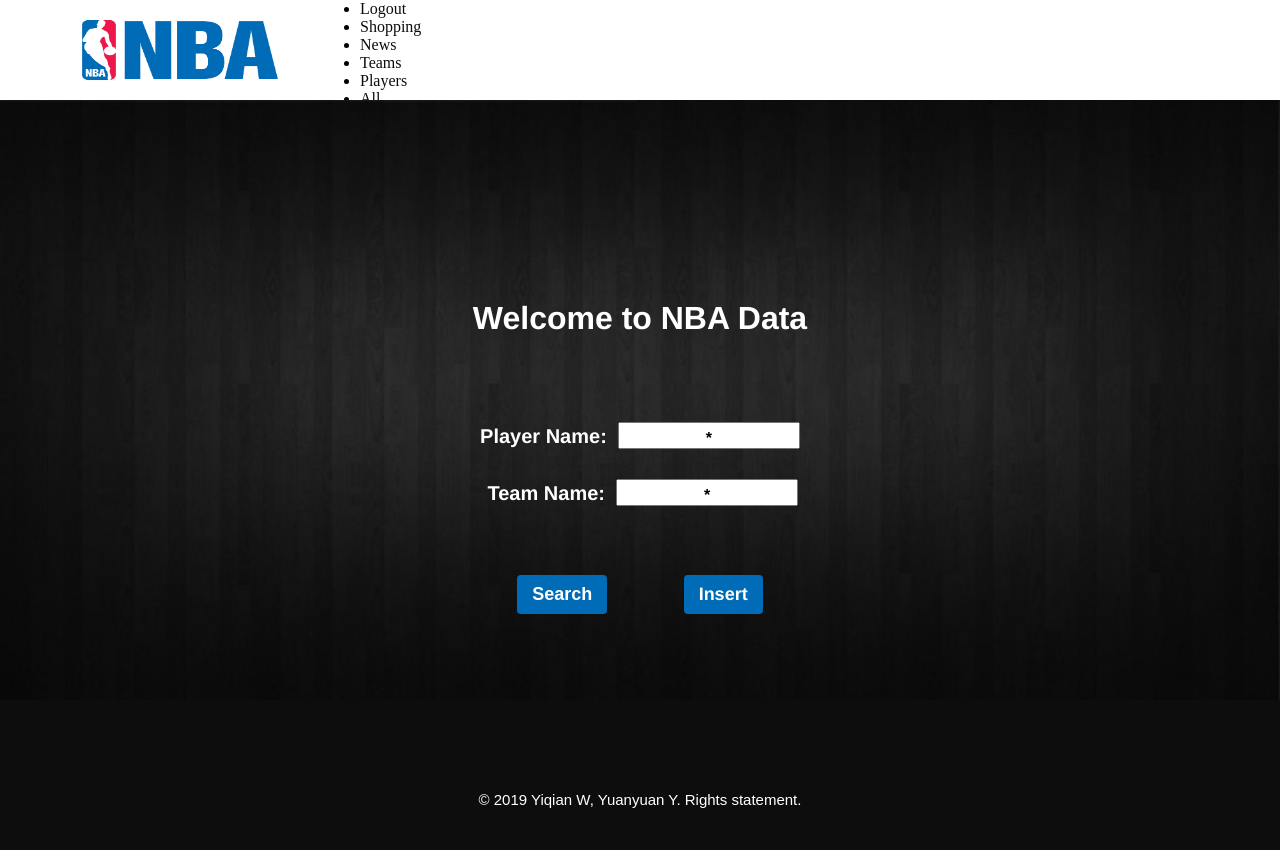
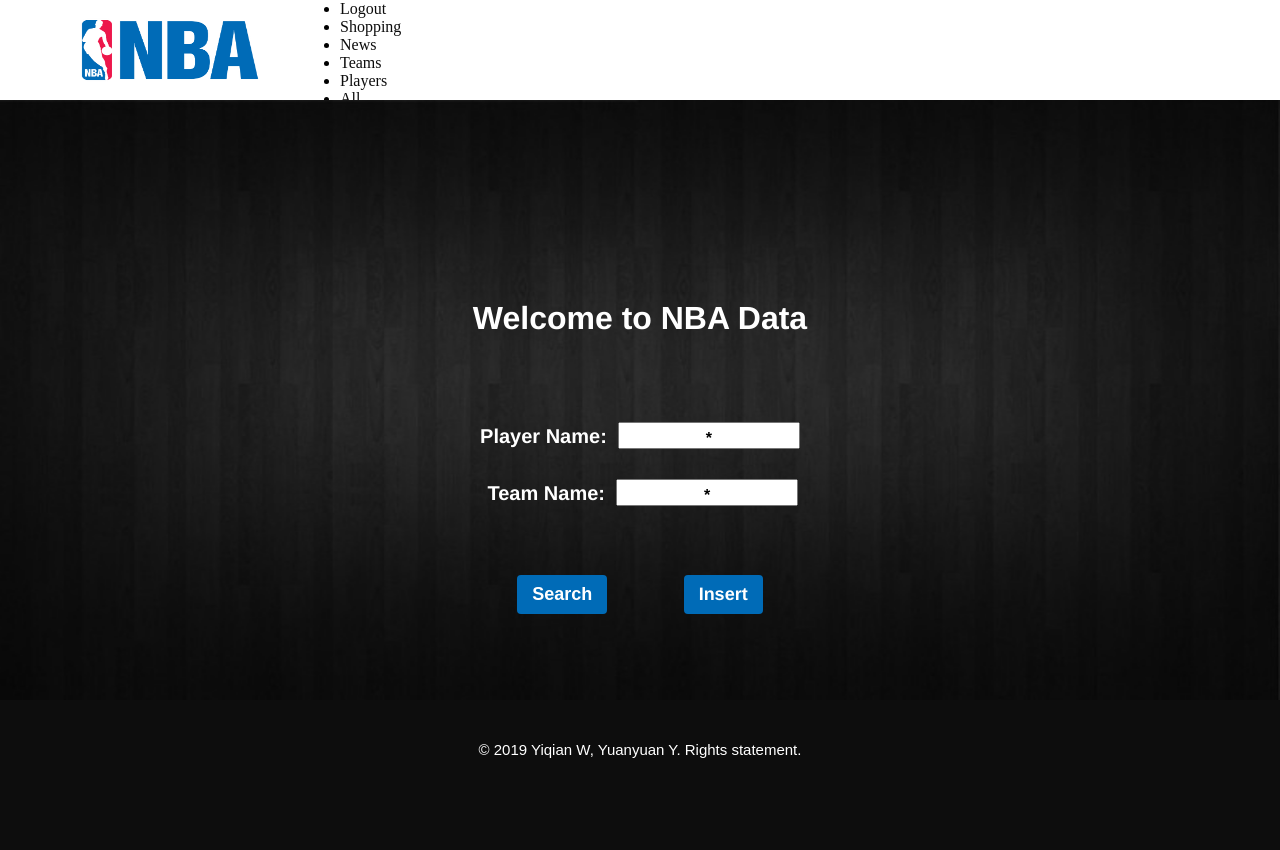
Before and after one commit to OliviaWYQ/NBA-DATA, a Flask app: template templates/dashboard.html in a window 1280 px wide. After the commit the page ends 758 px from the top, so only its background shows below. Run offline with Flask 2, Linux system fonts and the light colour scheme; the template is opened without the code that fills it, so the values that code supplies are empty; parts of the project's set-up code (start-up, migrations or seed data) failed here and were passed over; some libraries are stand-ins or nearby versions.

Commit message:
Update index.css

```diff
--- a/static/css/index.css
+++ b/static/css/index.css
@@ -8,7 +8,7 @@
 	background-color: #ffffff;
 }
 .header .logo img{
-	width:200px;
+	width:180px;
 	height: 100px;
 	margin-left: 80px;
 	margin-right: 80px;
@@ -47,6 +47,7 @@
 .div1{
 	height: 80px;
 	float: right;
+	/*border-style: outset;*/
 }
 .div1 ul{
 	margin-right: 60px;
@@ -183,7 +184,7 @@
 	position: absolute;
 	top: 300px;
 	width: 100%;
-	height: 200px;
+	/*height: 200px;*/
 	color: #ffffff;
 }
 
@@ -241,7 +242,7 @@
 }
 
 .footer{
-	padding-top:50px;
+	/*padding-top:50px;*/
 	width: 100%;
 	height: 100px;
 	background-color: #0d0d0d;
```
